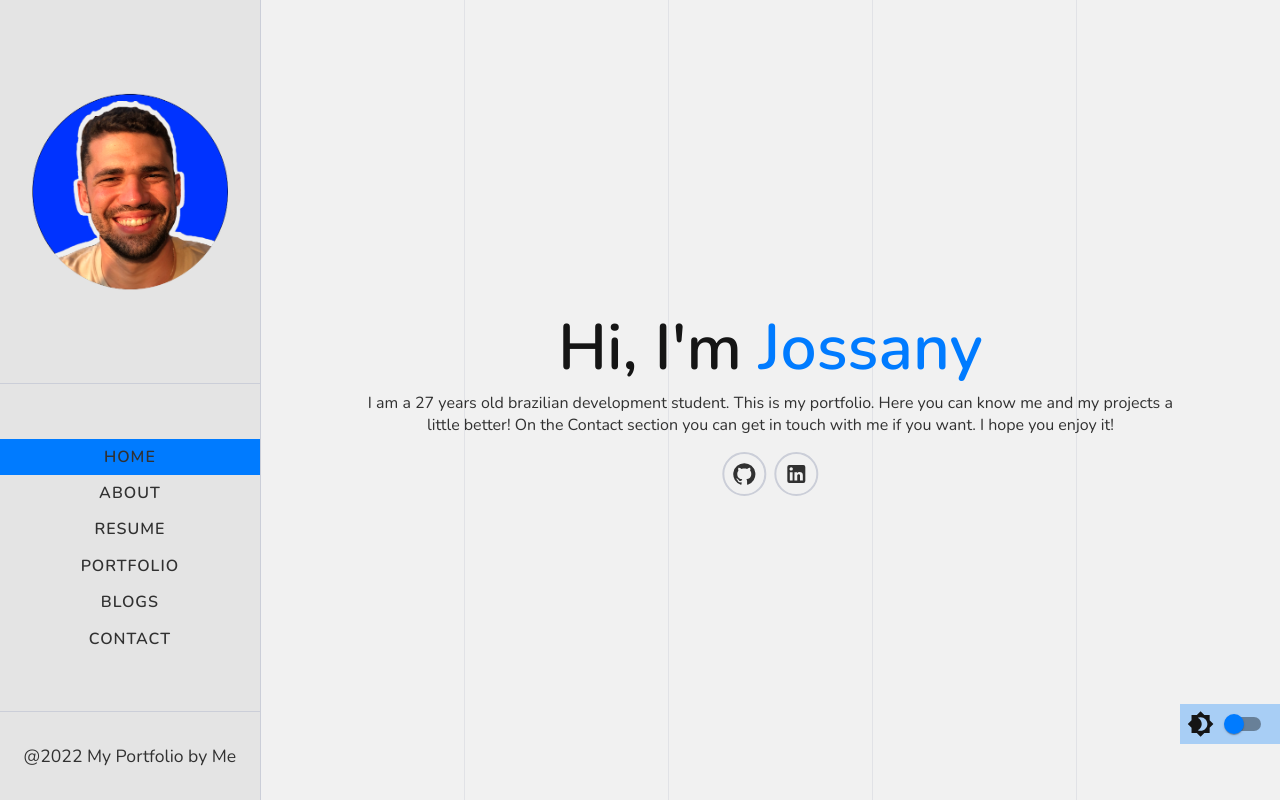
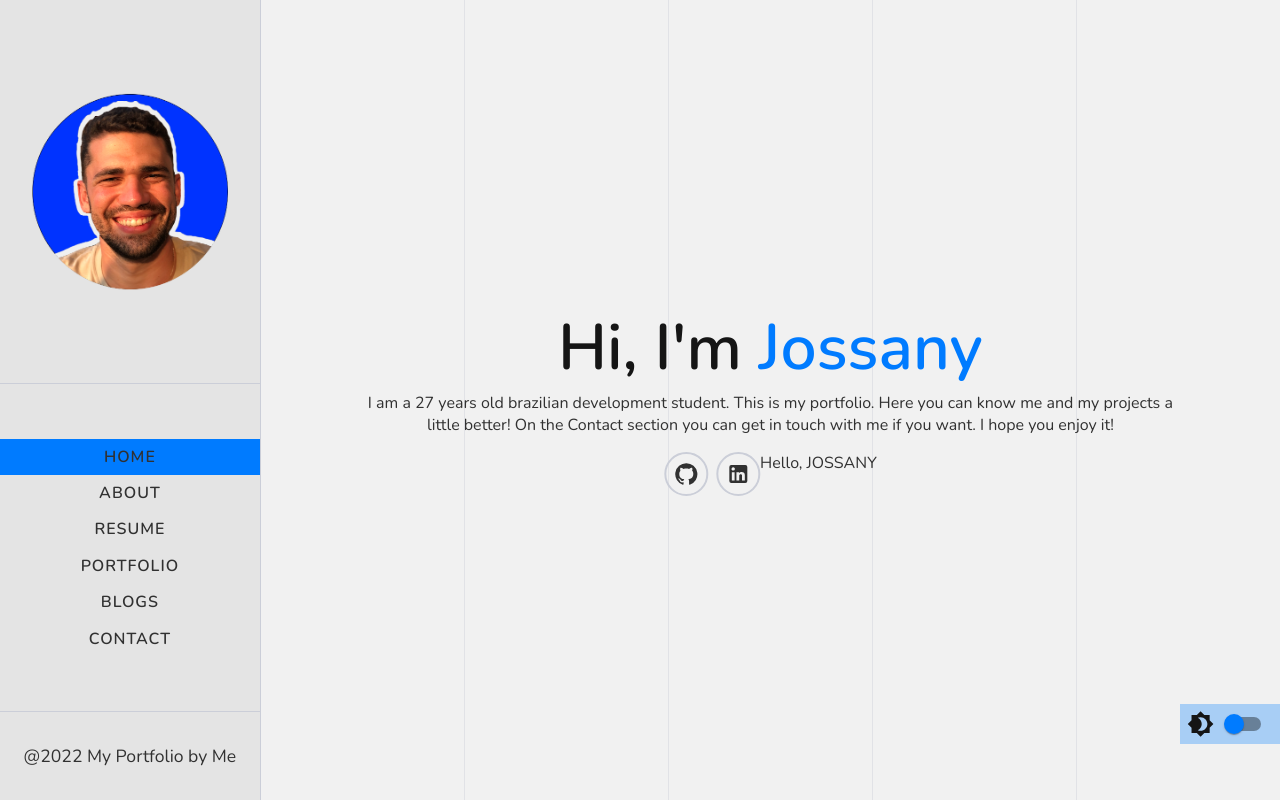
Before and after one commit to mjossany/portfolio, a React (Create React App) app: page / in a window 1280 px wide. Built offline with nearby package versions, Linux system fonts and the light colour scheme.

Commit message:
Creates .env file

```diff
--- a/src/components/HomePageComponent/HomePageComponent.jsx
+++ b/src/components/HomePageComponent/HomePageComponent.jsx
@@ -28,6 +28,7 @@ function HomePageComponent() {
           <Icon href="https://www.linkedin.com/in/jossanymoura/">
             <LinkedInIcon />
           </Icon>
+          {`Hello, ${process.env.REACT_APP_NAME}`}
         </Icons>
       </PresentationContainer>
     </HomePageContainer>
```
Also changed, not shown: 2 other files (tests, documents, lock files or other folders).
